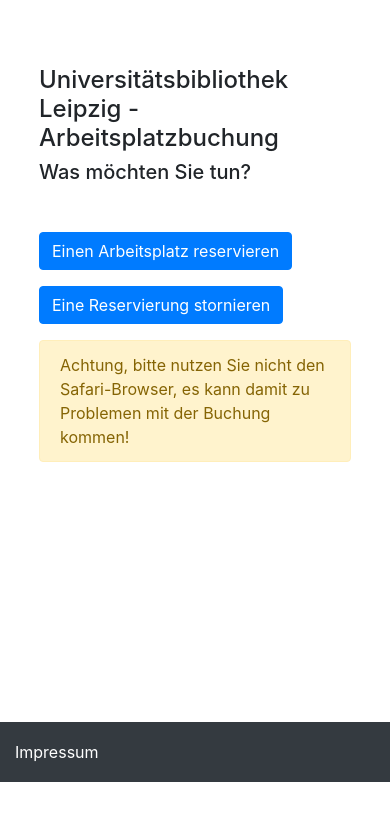
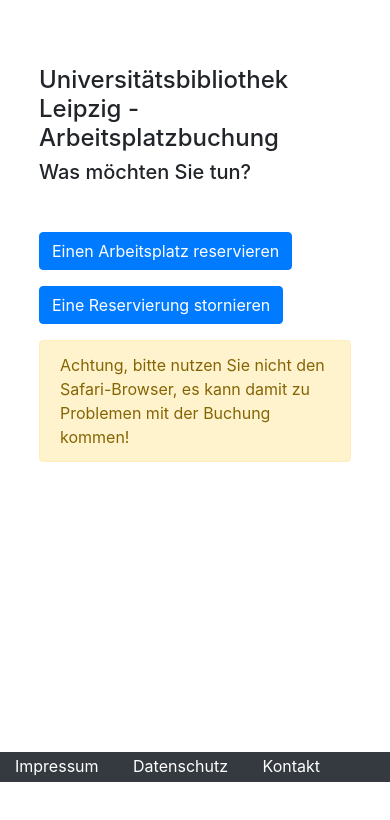
Before and after one commit to ubleipzig/Arbeitsplatzbuchungssystem_Frontend, a website: page public/index.html in a window 390 px wide. Shown: the part 62-882 px from the top of the page. After the commit the page ends 844 px from the top, so only its background shows below. Drawn offline with Linux system fonts and the light colour scheme.

Commit message:
refs #17631 [Seats] improves responsiveness of footer
* improves responsiveness of footer
* prevents footer from overlapping content

```diff
--- a/public/css/custom.css
+++ b/public/css/custom.css
@@ -1,53 +1,86 @@
 body {
   padding-top: 5rem;
-  word-break:break-word;
+  word-break: break-word;
 }
-h1,.h1 {
-  font-size:24px;
+
+h1, .h1 {
+  font-size: 24px;
 }
-h2,.h2 {
-  font-size:20px;
+
+h2, .h2 {
+  font-size: 20px;
 }
-h3,.h3 {
-  font-size:18px;
+
+h3, .h3 {
+  font-size: 18px;
 }
+
 .navbar-inner.container {
   margin: 0 auto;
-  max-width:1148px;
-  padding-left:20px
+  max-width: 1148px;
+  padding-left: 20px
 }
+
 .navbar-toggler {
-  display:none
+  display: none
 }
-label{
-  display:block;
+
+label {
+  display: block;
 }
+
 #timeslots label {
-  display:inline;
+  display: inline;
 }
+
 #timeslots {
-  padding-top:5px
+  padding-top: 5px
 }
+
 input, select {
-  font-size:1rem;
+  font-size: 1rem;
 }
-@media (max-width:575.98px) {
+
+@media (max-width: 575.98px) {
   body {
-    word-break:break-word;
+    word-break: break-word;
   }
-  .btn {font-size:1rem;}
-  .custom-select {display:block;}
-  #timeslots {margin-left:25%;}
+
+  .btn {font-size: 1rem;}
+
+  .custom-select {display: block;}
+
+  #timeslots {margin-left: 25%;}
 }
+
 .starter-template {
   padding: 3rem 1.5rem;
 }
 
+main.container {
+  padding-bottom: 60px; /* MUST be same height as footer! */
+}
+
 .footer {
-  position: absolute;
+  background-color: #343a40;
   bottom: 0;
+  position: fixed;
   width: 100%;
-  height: 60px; /* Set the fixed height of the footer here */
-  line-height: 60px; /* Vertically center the text there */
-  background-color: #343a40!important;
 }
+
+@media (max-width: 767px) {
+  .footer {
+    min-height: 30px;
+  }
+
+  .footer .row {
+    display: inline;
+  }
+}
+
+@media (min-width: 768px) {
+  .footer {
+    height: 60px; /* Set the fixed height of the footer here */
+    line-height: 60px; /* Vertically center the text there */
+  }
+}
--- a/public/index.html
+++ b/public/index.html
@@ -43,9 +43,9 @@
 <footer class="footer">
     <div class="container">
         <div class="row">
-            <a class="text-white col-sm-2" href="https://www.ub.uni-leipzig.de/sitemaprechtliches/impressum/" target="_blank">Impressum</a>
-            <a class="text-white col-sm-2" href="https://www.ub.uni-leipzig.de/sitemaprechtliches/privacy/" target="_blank">Datenschutz</a>
-            <a class="text-white col-sm-2" href="https://www.ub.uni-leipzig.de/sitemaprechtliches/kontakt/" target="_blank">Kontakt</a>
+      <a class="text-white col-4 align-middle" href="https://www.ub.uni-leipzig.de/sitemaprechtliches/impressum/" target="_blank">Impressum</a>
+      <a class="text-white col-4 align-middle" href="https://www.ub.uni-leipzig.de/sitemaprechtliches/privacy/" target="_blank">Datenschutz</a>
+      <a class="text-white col-4 align-middle" href="https://www.ub.uni-leipzig.de/sitemaprechtliches/kontakt/" target="_blank">Kontakt</a>
         </div>
     </div>
 </footer>
```
